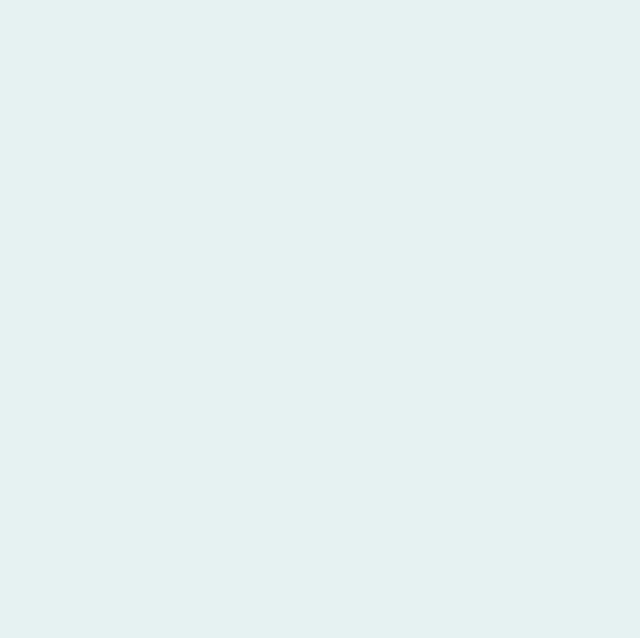
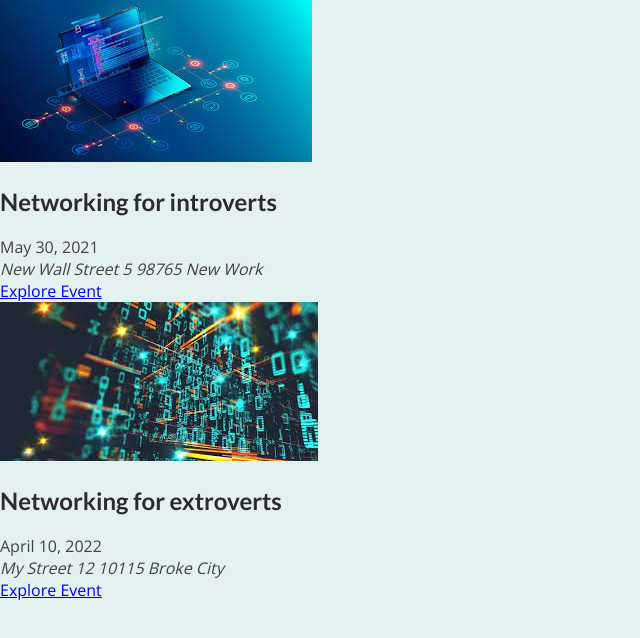
Before and after one commit to yseij/NextJSRoutingProject, a Next.js app: page / in a window 1280 px wide. Shown: the top 638 px of the page, without its empty margins (0-640 px from the left). Built offline with nearby package versions, Linux system fonts and the light colour scheme.

Commit message:
meer componenten en connecties toevoegen

```diff
--- a/components/events/event-item.js
+++ b/components/events/event-item.js
@@ -1,6 +1,32 @@
+import Link from 'next/link'
+
 function EventItem(props){
+    const {title, image, date, location, id} = props;
+
+    const humanReadableDate = new Date(date).toLocaleDateString('en-US', {
+        day: 'numeric',
+        month: 'long',
+        year: 'numeric'
+    })
+
+    const formatterAddress = location.replace(",", '\n');
+    const exploreLink = `/events/${id}`;
     return <li>
-
+        <img src={'/' + image} alt={title}/>
+        <div>
+            <div>
+                <h2>{title}</h2>
+            </div>
+            <div>
+                <time>{humanReadableDate}</time>
+            </div>
+            <div>
+                <address>{formatterAddress}</address>
+            </div>
+            <div>
+                <Link href={exploreLink}>Explore Event</Link>
+            </div>
+        </div>
     </li>
 }
 
--- a/components/events/event-list.js
+++ b/components/events/event-list.js
@@ -1,9 +1,23 @@
-import EventItem from './event-item'
+import EventItem from "./event-item";
 
 function EventList(props) {
   const { items } = props;
 
-  return <ul>{items.map(event => <EventItem/>)}</ul>;
+  return (
+    <ul>
+      {items.map((event) => (
+        <EventItem
+          key={event.id}
+          id={event.id}
+          title={event.title}
+          image={event.image}
+          date={event.date}
+          location={event.location}
+
+        />
+      ))}
+    </ul>
+  );
 }
 
 export default EventList;
--- a/pages/index.js
+++ b/pages/index.js
@@ -1,10 +1,10 @@
 import { getFeaturedEvents } from "../dummy-data";
-
+import EventList from "../components/events/event-list";
 function HomePage(){
     const featuredEvents = getFeaturedEvents();
     return <div>
         <ul>
-
+            <EventList items={featuredEvents}/>
         </ul>
     </div>
 }
```
